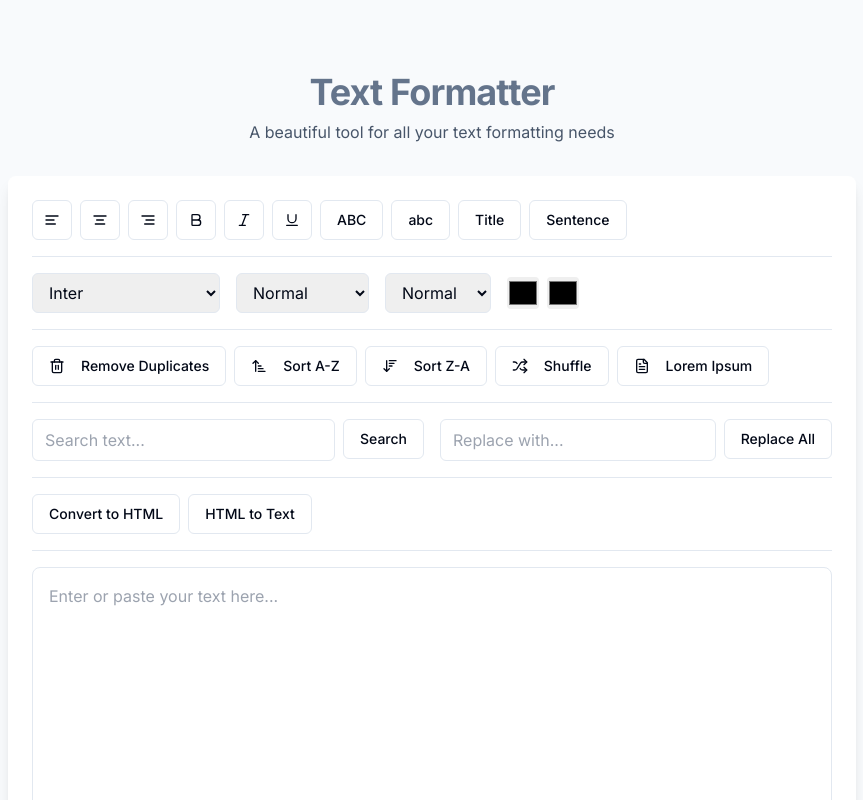
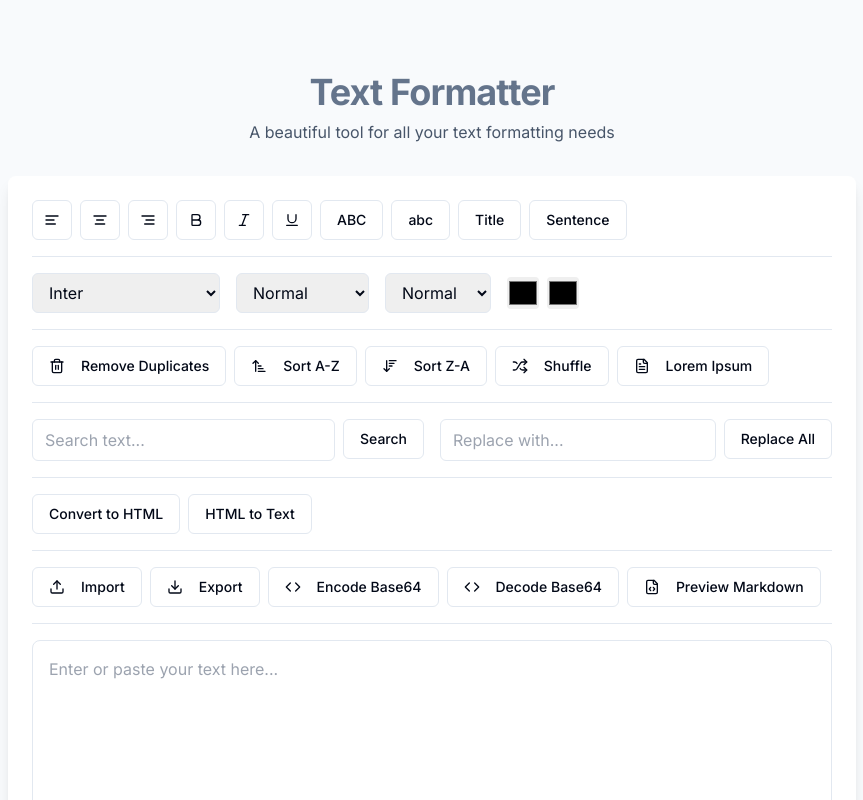
Before and after one commit to shayanzubair01819/textify-utility-hub, a React (Vite) app: page / in a window 1280 px wide. Shown: the top 800 px of the page, without its empty margins (208-1071 px from the left). Built offline with nearby package versions, Linux system fonts and the light colour scheme.

Commit message:
Implement remaining sections
The prompt requests the completion of the remaining sections of the code.  No specific features or bug fixes are mentioned.

```diff
--- a/src/components/TextEditor.tsx
+++ b/src/components/TextEditor.tsx
@@ -14,6 +14,10 @@ import {
   SortDesc,
   Shuffle,
   FileText,
+  Download,
+  Upload,
+  Code,
+  FileCode,
 } from 'lucide-react';
 
 export const TextEditor = () => {
@@ -29,6 +33,9 @@ export const TextEditor = () => {
   const [replaceText, setReplaceText] = useState('');
   const [convertedHTML, setConvertedHTML] = useState('');
   const [showHTML, setShowHTML] = useState(false);
+  const [fileName, setFileName] = useState('');
+  const [isMarkdownPreview, setIsMarkdownPreview] = useState(false);
+  const [markdownHTML, setMarkdownHTML] = useState('');
   const { toast } = useToast();
 
   useEffect(() => {
@@ -236,6 +243,96 @@ export const TextEditor = () => {
     toast({
       title: "Converted from HTML",
       description: "HTML has been converted to plain text",
+    });
+  };
+
+  const handleFileImport = (e: React.ChangeEvent<HTMLInputElement>) => {
+    const file = e.target.files?.[0];
+    if (!file) return;
+
+    setFileName(file.name);
+    const reader = new FileReader();
+    reader.onload = (event) => {
+      const content = event.target?.result as string;
+      setText(content);
+      toast({
+        title: "File imported",
+        description: `Successfully imported ${file.name}`,
+      });
+    };
+    reader.readAsText(file);
+  };
+
+  const handleFileExport = () => {
+    const blob = new Blob([text], { type: 'text/plain' });
+    const url = URL.createObjectURL(blob);
+    const a = document.createElement('a');
+    a.href = url;
+    a.download = fileName || 'text-export.txt';
+    document.body.appendChild(a);
+    a.click();
+    document.body.removeChild(a);
+    URL.revokeObjectURL(url);
+    toast({
+      title: "File exported",
+      description: "Text has been exported successfully.",
+    });
+  };
+
+  const encodeBase64 = () => {
+    try {
+      const encoded = btoa(text);
+      setText(encoded);
+      toast({
+        title: "Text encoded",
+        description: "Text has been encoded to Base64.",
+      });
+    } catch (err) {
+      toast({
+        title: "Encoding failed",
+        description: "Please ensure your text contains valid characters.",
+        variant: "destructive",
+      });
+    }
+  };
+
+  const decodeBase64 = () => {
+    try {
+      const decoded = atob(text);
+      setText(decoded);
+      toast({
+        title: "Text decoded",
+        description: "Base64 has been decoded to text.",
+      });
+    } catch (err) {
+      toast({
+        title: "Decoding failed",
+        description: "Please ensure your input is valid Base64.",
+        variant: "destructive",
+      });
+    }
+  };
+
+  const convertToMarkdown = () => {
+    const html = text
+      .replace(/#{6}\s?([^\n]+)/g, '<h6>$1</h6>')
+      .replace(/#{5}\s?([^\n]+)/g, '<h5>$1</h5>')
+      .replace(/#{4}\s?([^\n]+)/g, '<h4>$1</h4>')
+      .replace(/#{3}\s?([^\n]+)/g, '<h3>$1</h3>')
+      .replace(/#{2}\s?([^\n]+)/g, '<h2>$1</h2>')
+      .replace(/#{1}\s?([^\n]+)/g, '<h1>$1</h1>')
+      .replace(/\*\*([^\*]+)\*\*/g, '<strong>$1</strong>')
+      .replace(/\*([^\*]+)\*/g, '<em>$1</em>')
+      .replace(/\[([^\]]+)\]\(([^\)]+)\)/g, '<a href="$2">$1</a>')
+      .replace(/`([^`]+)`/g, '<code>$1</code>')
+      .replace(/\n\n/g, '</p><p>')
+      .replace(/\n/g, '<br>');
+
+    setMarkdownHTML(`<div class="markdown-preview"><p>${html}</p></div>`);
+    setIsMarkdownPreview(true);
+    toast({
+      title: "Markdown preview",
+      description: "Viewing markdown preview. Click again to return to edit mode.",
     });
   };
 
@@ -506,7 +603,74 @@ export const TextEditor = () => {
           </Button>
         </div>
 
-        {showHTML ? (
+        <div className="flex flex-wrap gap-2 pb-4 border-b">
+          <div className="flex gap-2">
+            <Button
+              variant="outline"
+              className="hover:bg-slate-100"
+              onClick={() => document.getElementById('fileInput')?.click()}
+            >
+              <Upload className="h-4 w-4 mr-2" />
+              Import
+            </Button>
+            <input
+              id="fileInput"
+              type="file"
+              onChange={handleFileImport}
+              className="hidden"
+              accept=".txt,.md"
+            />
+            <Button
+              variant="outline"
+              className="hover:bg-slate-100"
+              onClick={handleFileExport}
+            >
+              <Download className="h-4 w-4 mr-2" />
+              Export
+            </Button>
+          </div>
+
+          <div className="flex gap-2">
+            <Button
+              variant="outline"
+              className="hover:bg-slate-100"
+              onClick={encodeBase64}
+            >
+              <Code className="h-4 w-4 mr-2" />
+              Encode Base64
+            </Button>
+            <Button
+              variant="outline"
+              className="hover:bg-slate-100"
+              onClick={decodeBase64}
+            >
+              <Code className="h-4 w-4 mr-2" />
+              Decode Base64
+            </Button>
+          </div>
+
+          <Button
+            variant="outline"
+            className="hover:bg-slate-100"
+            onClick={() => {
+              if (isMarkdownPreview) {
+                setIsMarkdownPreview(false);
+              } else {
+                convertToMarkdown();
+              }
+            }}
+          >
+            <FileCode className="h-4 w-4 mr-2" />
+            {isMarkdownPreview ? 'Edit Mode' : 'Preview Markdown'}
+          </Button>
+        </div>
+
+        {isMarkdownPreview ? (
+          <div
+            className="w-full h-64 p-4 border rounded-lg bg-slate-50 overflow-auto prose prose-sm max-w-none"
+            dangerouslySetInnerHTML={{ __html: markdownHTML }}
+          />
+        ) : showHTML ? (
           <div className="w-full h-64 p-4 border rounded-lg bg-slate-50 overflow-auto">
             <pre className="text-sm font-mono">{convertedHTML}</pre>
           </div>
```
